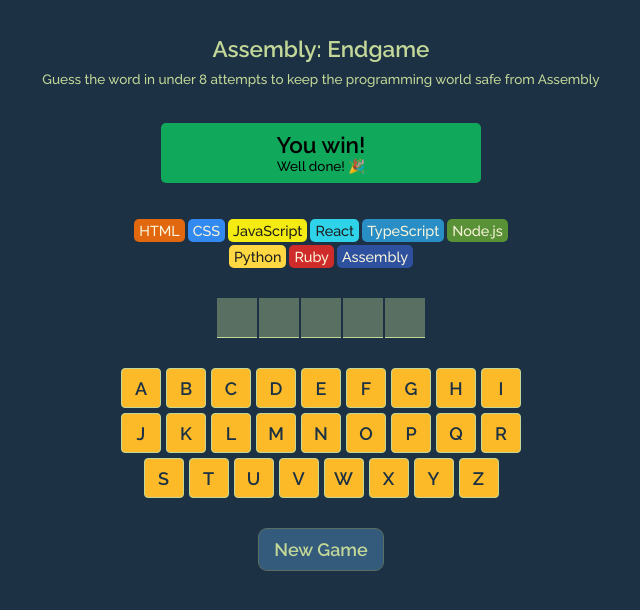
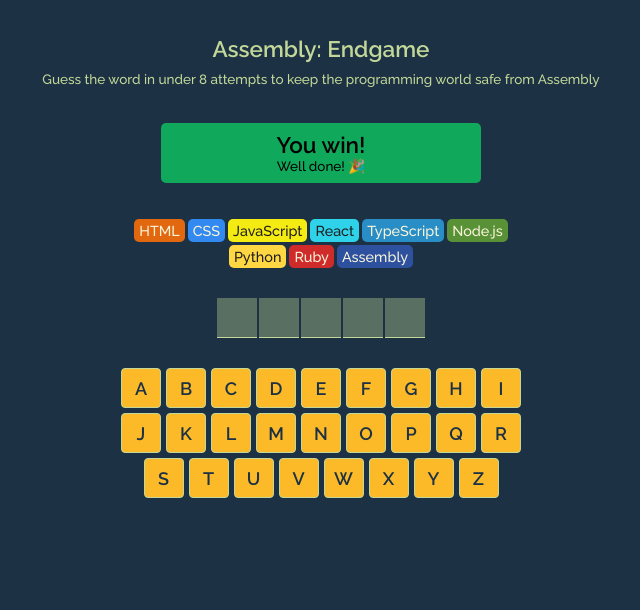
Before and after one commit to Tyriol/assembly-hangman, a React (Vite) app: page / in a window 1280 px wide. Shown: the top 610 px of the page, without its empty margins (319-959 px from the left). Built offline with nearby package versions, Linux system fonts and the light colour scheme.

Commit message:
conditionally render new game button if the game is over and disable keys

```diff
--- a/src/App.css
+++ b/src/App.css
@@ -117,12 +117,19 @@
   color: #c3d898;
 }
 
-button.new-game {
+.new-game {
+  height: 42px;
+  width: 100%;
+  text-align: center;
+}
+
+.new-game > button {
   background-color: #345a7c;
   border: 1px solid #596f62;
   border-radius: 0.5rem;
   color: #c3d898;
-  padding: 10px 15px;
+  height: 100%;
+  width: 70%;
   font-family: "Raleway", sans-serif;
   font-weight: 600;
 }
--- a/src/App.tsx
+++ b/src/App.tsx
@@ -10,6 +10,10 @@
   const wrongGuessCount: number = guessedLetters.filter(
     (letter) => !currentWord.includes(letter)
   ).length;
+
+  const isGameWon = currentWord.split("").every((letter) => guessedLetters.includes(letter));
+  const isGameLost = wrongGuessCount === languages.length - 1;
+  const isGameOver = isGameWon || isGameLost;
 
   const alphabet = "abcdefghijklmnopqrstuvwxyz";
   const languageElements = languages.map((lang, i) => {
@@ -47,7 +51,12 @@
       incorrect: isIncorrect,
     });
     return (
-      <button className={classNames} onClick={() => addGuessedLetter(char)} key={char}>
+      <button
+        disabled={isGameOver}
+        className={classNames}
+        onClick={() => addGuessedLetter(char)}
+        key={char}
+      >
         {char.toUpperCase()}
       </button>
     );
@@ -67,9 +76,7 @@
         <section className="languages">{languageElements}</section>
         <section className="letters">{letters}</section>
         <section className="keyboard">{keys}</section>
-        <button className="new-game" type="button">
-          New Game
-        </button>
+        <div className="new-game">{isGameOver && <button type="button">New Game</button>}</div>
       </main>
     </>
   );
```
Also changed, not shown: 1 other file (tests, documents, lock files or other folders).
